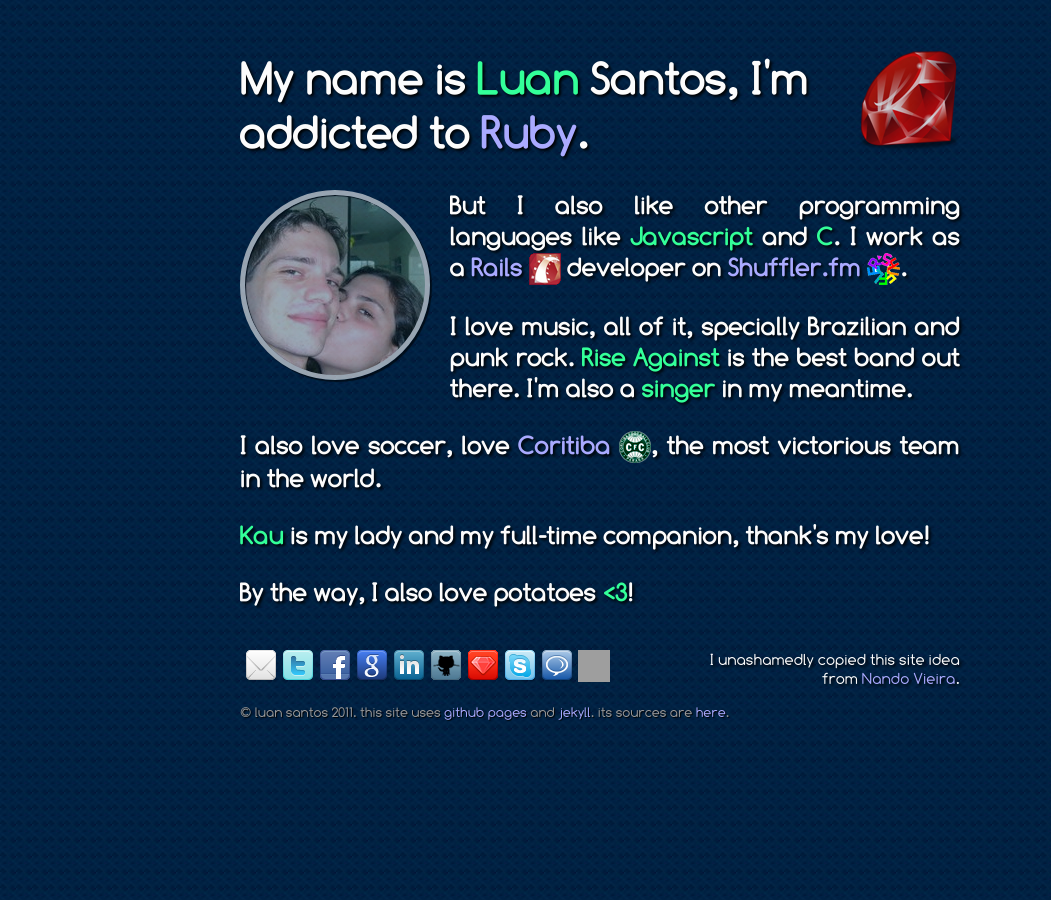
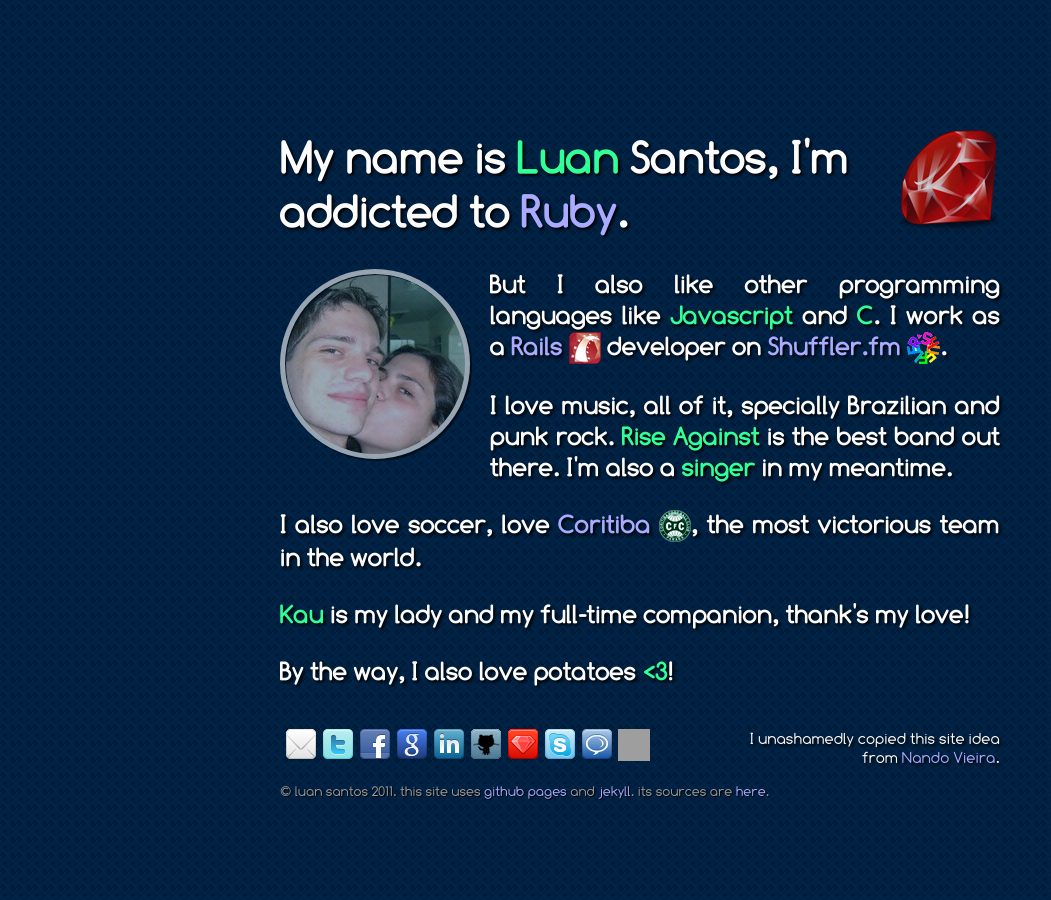
Before and after one commit to luan/old-luan.github.com, a Jekyll site: the page built from index.html, in a window 1280 px wide. Shown: the whole page, without its empty margins (0-1051 px from the left). Built offline with Jekyll 4.4.1, drawn with Linux system fonts in a browser that asks for light colours; grey boxes are pictures that could not be loaded.

Commit message:
layout fix

```diff
--- a/css/layout.css
+++ b/css/layout.css
@@ -28,12 +28,10 @@
 }
 
 div#wrap {
-  position: absolute;
-  top: 30%;
-  left: 50%;
+  margin: auto;
+  margin-top: 130px;
   width: 720px;
   height: 400px;
-  margin: -250px 0 0 -400px;
   text-align: left;
 }
 
```
